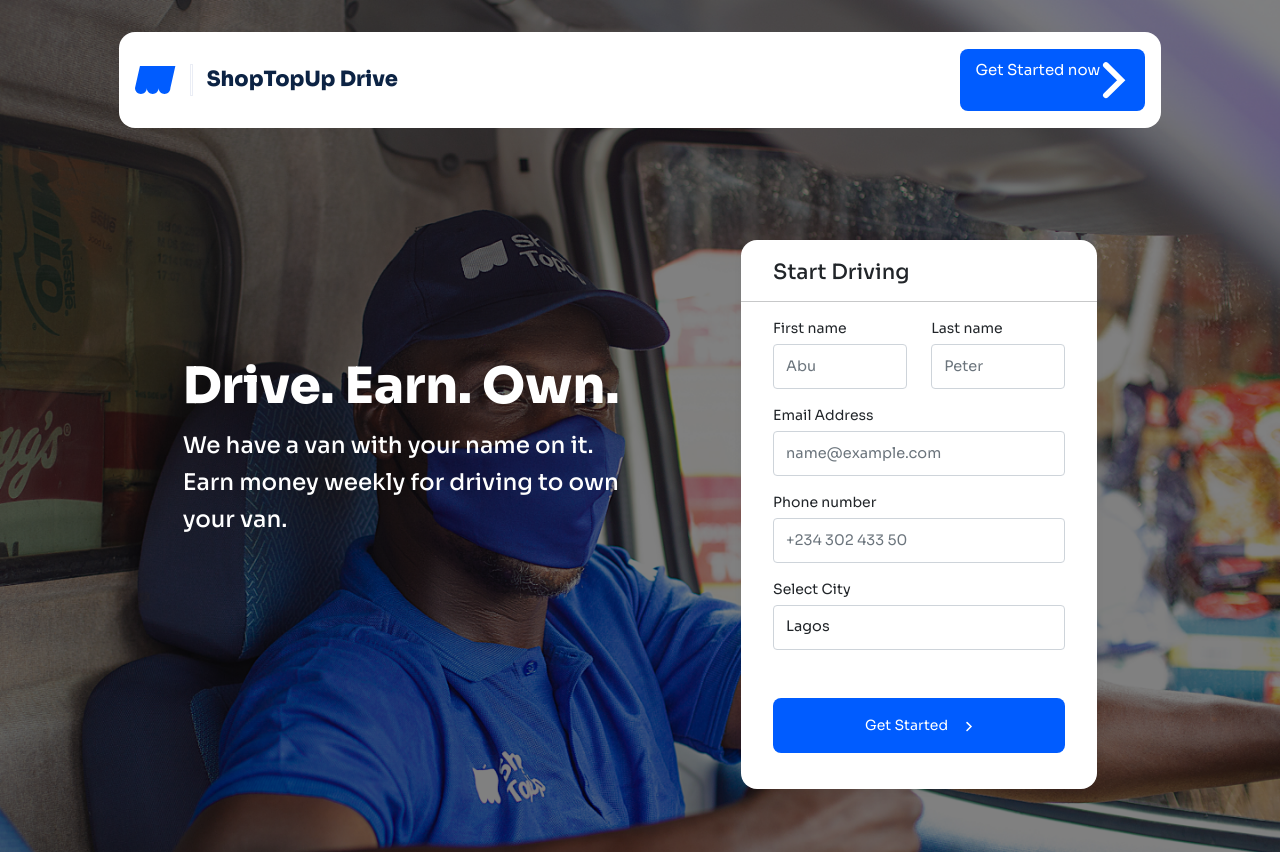
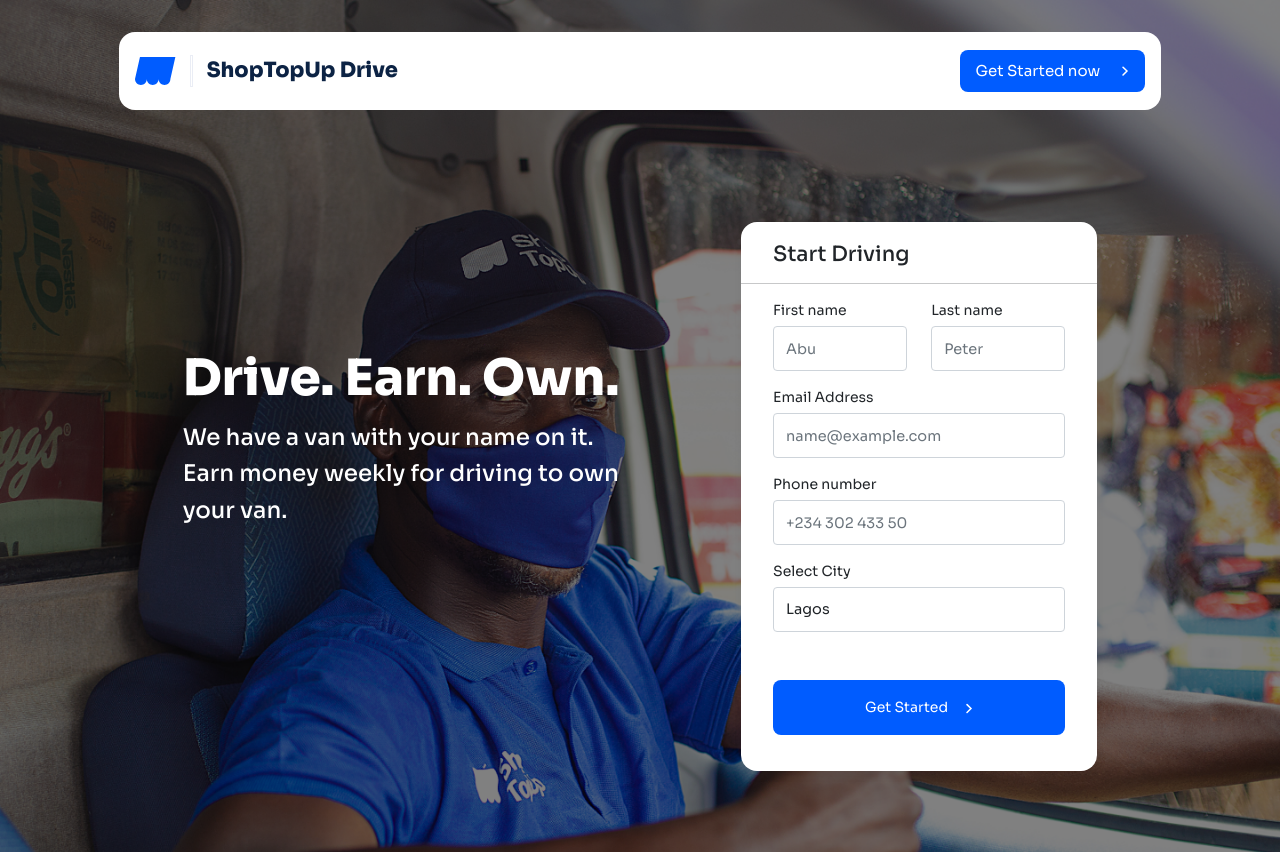
Before and after one commit to chevck/stu-uber, a React (Create React App) app: page / in a window 1280 px wide. Shown: the top 852 px of the page. Built offline with nearby package versions, Linux system fonts and the light colour scheme.

Commit message:
fix header nav

```diff
--- a/src/style.scss
+++ b/src/style.scss
@@ -17,7 +17,8 @@ a {
       height: auto;
       border-radius: 1rem;
       display: flex;
-      padding: 1.05rem;
+      padding: 8px 1.05rem;
+      align-items: center;
       justify-content: space-between;
       margin-top: 2rem;
 
```
